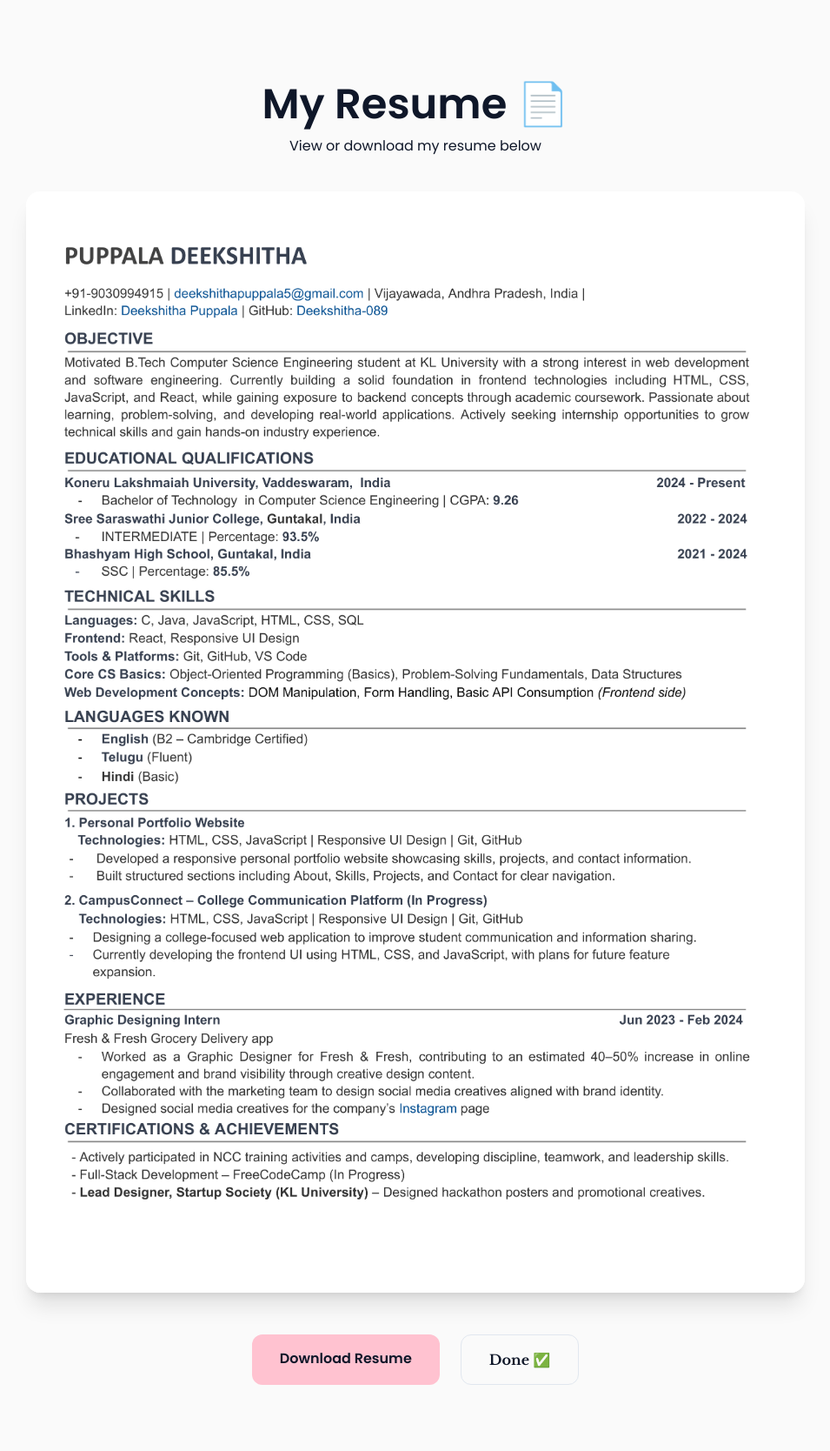
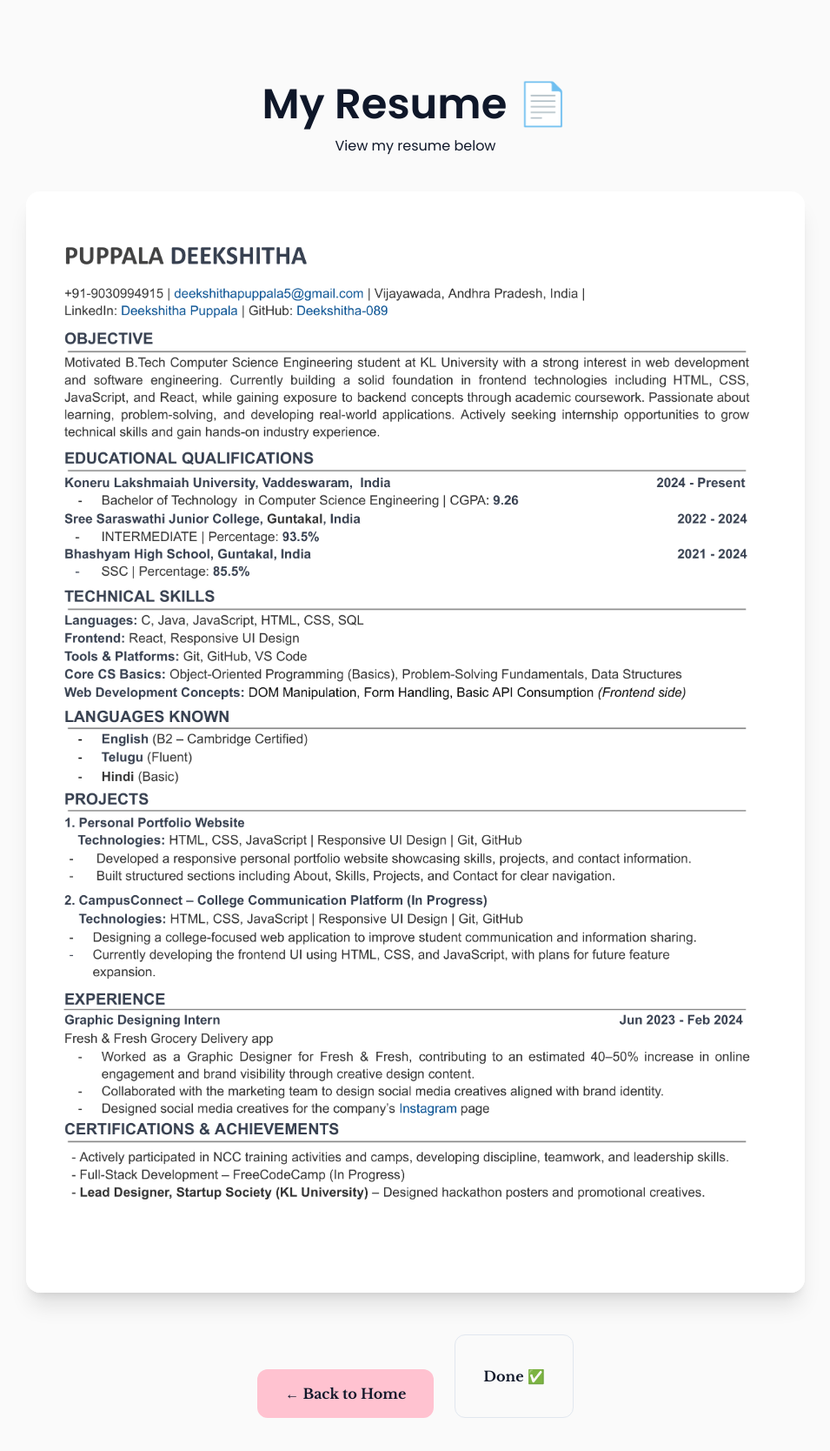
Before and after one commit to Deekshitha-089/deekshitha-portfolio, a React (Vite) app in the folder client/: page /#/resume in a window 1280 px wide. Shown: the top 1668 px of the page at 87% size, without its empty margins (162-1117 px from the left). Built offline with nearby package versions, Linux system fonts and the light colour scheme.

Commit message:
Changed the button as back to home

```diff
--- a/client/src/pages/resume.tsx
+++ b/client/src/pages/resume.tsx
@@ -27,7 +27,7 @@ export default function Resume() {
             My Resume 📄
           </h1>
           <p className="text-muted-foreground">
-            View or download my resume below
+            View my resume below
           </p>
         </motion.div>
 
@@ -48,14 +48,18 @@ export default function Resume() {
         {/* Buttons */}
         <div className="flex flex-col sm:flex-row justify-center gap-6 mt-12">
 
-          {/* Download */}
-          <a
-            href="./DEEKSHITHA_PUPPALA_RESUME.pdf"
-            download
-            className="px-8 py-4 rounded-xl bg-primary text-primary-foreground font-semibold hover:opacity-90 transition text-center"
-          >
-            Download Resume
-          </a>
+          <div className="flex justify-center mt-10">
+
+        <button
+          onClick={() => {
+           window.location.href = "#home";
+          }}
+        className="px-8 py-4 rounded-xl bg-primary text-primary-foreground font-semibold hover:opacity-90 transition"
+        >
+        ← Back to Home
+        </button>
+      </div>
+
 
           {/* Done */}
           <button
```
